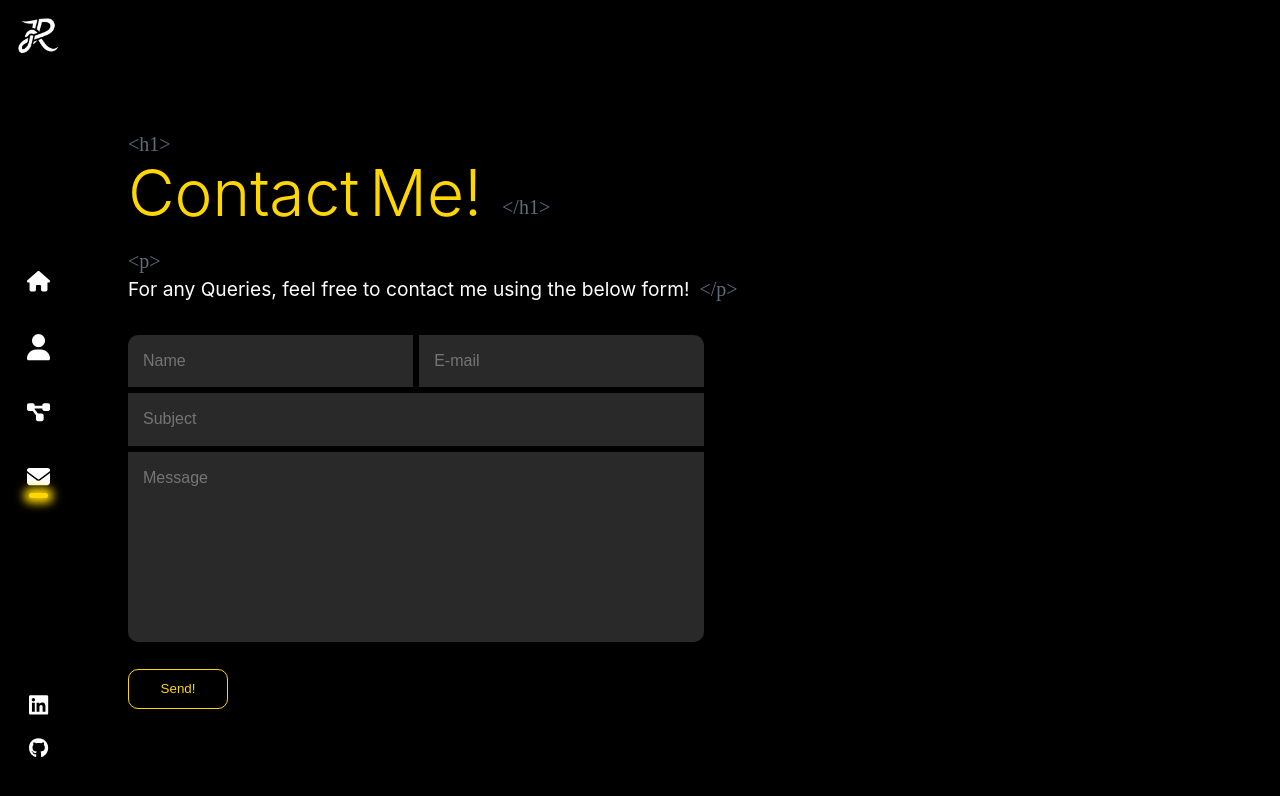
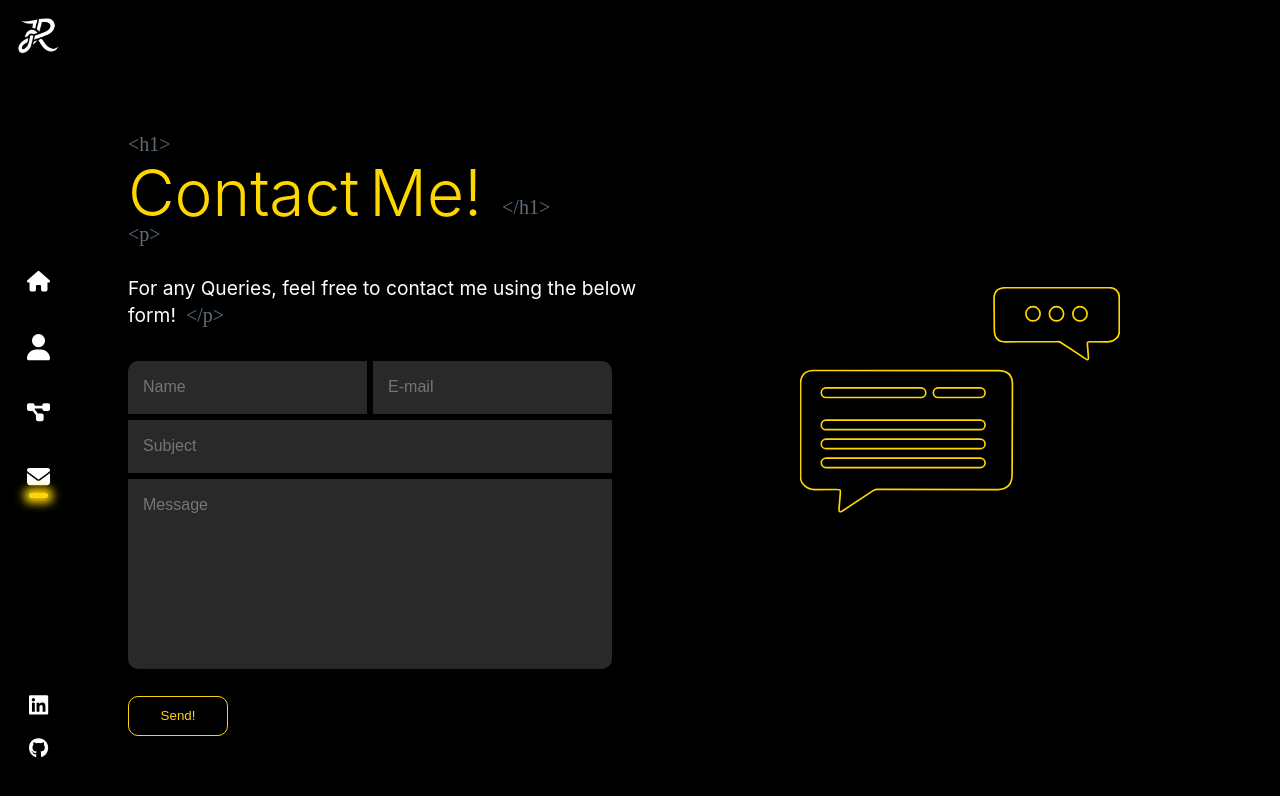
Before and after one commit to Rohan-Swain/my_portfolio, a React (Create React App) app: page /contact in a window 1280 px wide. Shown: the top 796 px of the page. Built offline with nearby package versions, Linux system fonts and the light colour scheme; a web font is replaced by a local one.

Commit message:
Contact Page Logo added

```diff
--- /dev/null
+++ b/src/Components/Pages/Contact/ContactLogo/index.js
@@ -0,0 +1,70 @@
+import "./index.scss";
+
+function ContactLogo() {
+  return (
+    <div id="contactLogo">
+      <svg
+        width="76.990646mm"
+        height="54.215435mm"
+        viewBox="0 0 77 54"
+        version="1.1"
+        id="messageSVG"
+      >
+        <g id="layer1" transform="translate(-70,-63)">
+          <g id="first-message-box">
+            <path
+              id="message-box-outline1"
+              d="m 88.660429,111.59358 28.937911,0.0459 c 2.58374,0 3.44246,-1.46691 3.44246,-3.66249 l 0.0727,-21.734616 c 0,-2.12361 -1.14995,-3.23428 -3.40249,-3.23428 l -44.590907,-0.0265 c -1.780546,0 -2.984476,1.13498 -2.984476,2.96845 l -0.0073,22.756776 c 0,1.55963 1.576675,2.92919 3.373934,2.92919 l 5.227241,-0.0286 c 1.032069,0 1.057128,0.004 0.947306,1.19716 l -0.294297,3.66863 c 0,0.51712 0.315761,0.59944 0.709063,0.37236 l 7.606326,-5.00709 c 0.369523,-0.23675 0.395342,-0.24491 0.962526,-0.24491 z"
+            />
+            <path
+              id="heading1"
+              d="m 99.110505,89.481097 c 0.64016,0 1.159105,-0.51895 1.159105,-1.159105 0,-0.640156 -0.518945,-1.159105 -1.159105,-1.159105 H 76.277458 c -0.640156,0 -1.159105,0.518949 -1.159105,1.159105 0,0.640155 0.518949,1.159105 1.159105,1.159105 z"
+            />
+            <path
+              id="heading2"
+              d="m 113.37553,89.481097 c 0.64016,0 1.15911,-0.51895 1.15911,-1.159105 0,-0.640156 -0.51895,-1.159105 -1.15911,-1.159105 h -10.13305 c -0.64016,0 -1.15911,0.518949 -1.15911,1.159105 0,0.640155 0.51895,1.159105 1.15911,1.159105 z"
+            />
+            <path
+              id="first-line"
+              d="m 113.37553,97.22705 c 0.64016,0 1.15911,-0.51895 1.15911,-1.159105 0,-0.640156 -0.51895,-1.159105 -1.15911,-1.159105 H 76.277458 c -0.640156,0 -1.159105,0.518949 -1.159105,1.159105 0,0.640155 0.518949,1.159105 1.159105,1.159105 z"
+            />
+            <path
+              id="second-line"
+              d="m 113.37553,101.79801 c 0.64016,0 1.15911,-0.51895 1.15911,-1.15911 0,-0.640157 -0.51895,-1.159107 -1.15911,-1.159107 H 76.277457 c -0.640156,0 -1.159105,0.51895 -1.159105,1.159107 0,0.64016 0.518949,1.15911 1.159105,1.15911 z"
+            />
+            <path
+              id="third-line"
+              d="m 113.37553,106.36899 c 0.64016,0 1.15911,-0.51896 1.15911,-1.15912 0,-0.64016 -0.51895,-1.15911 -1.15911,-1.15911 H 76.277457 c -0.640156,0 -1.159105,0.51895 -1.159105,1.15911 0,0.64016 0.518949,1.15912 1.159105,1.15912 z"
+            />
+          </g>
+          <g id="second-message-box">
+            <path
+              id="message-box-outline2"
+              d="M 131.98544,76.04525 119.51115,76.082 c -2.06887,0 -2.75647,-1.174593 -2.75647,-2.93265 l -0.0582,-7.492975 c 0,-1.700428 0.92079,-2.58977 2.72446,-2.58977 l 25.00804,-0.02122 c 1.42573,0 2.38975,0.908808 2.38975,2.376914 l 0.006,8.311445 c 0,1.248835 -1.26249,2.345477 -2.7016,2.345477 l -4.18558,-0.0229 c -0.82641,0 -0.84647,0.0032 -0.75854,0.958597 l 0.23566,2.937566 c 0,0.414071 -0.25284,0.479987 -0.56777,0.298158 l -6.09058,-4.009305 c -0.29588,-0.189572 -0.31656,-0.196106 -0.77072,-0.196106 z"
+            />
+            <circle
+              id="first-circle"
+              cx="126.06516"
+              cy="69.334076"
+              r="1.716215"
+            />
+            <circle
+              id="second-circle"
+              cx="131.717"
+              cy="69.334076"
+              r="1.716215"
+            />
+            <circle
+              id="third-circle"
+              cx="137.36877"
+              cy="69.334076"
+              r="1.716215"
+            />
+          </g>
+        </g>
+      </svg>
+    </div>
+  );
+}
+
+export default ContactLogo;
--- /dev/null
+++ b/src/Components/Pages/Contact/ContactLogo/index.scss
@@ -0,0 +1,20 @@
+#contactLogo {
+    position: absolute;
+    right: 0;
+    height: 50%;
+    width: 50%;
+    top: 25%;
+    display: flex;
+    align-items: center;
+    justify-content: center;
+
+    #messageSVG {
+        height: auto;
+        width: 50%;
+        stroke-width: 0.4px;
+        stroke: gold;
+        stroke-linecap: round;
+        stroke-linejoin: round;
+        stroke-opacity: 1;
+    }
+}
--- a/src/Components/Pages/Contact/index.js
+++ b/src/Components/Pages/Contact/index.js
@@ -1,6 +1,7 @@
 import React, { useState } from "react";
 import "./index.scss";
 import AnimatedLetter from "../../Animation";
+import ContactLogo from "./ContactLogo";
 
 function Contactpage() {
   const [letterClass, setLetterClass] = useState("letters");
@@ -82,6 +83,7 @@ function Contactpage() {
           </div>
         </form>
       </div>
+      <ContactLogo />
     </div>
   );
 }
--- a/src/Components/Pages/Contact/index.scss
+++ b/src/Components/Pages/Contact/index.scss
@@ -2,7 +2,7 @@
 
     .textarea {
         top: 14%;
-        width: 50%;
+        width: 42%;
 
         h1 {
             color: gold;
```
Also changed, not shown: src/assets/SVG/message.svg (added).
